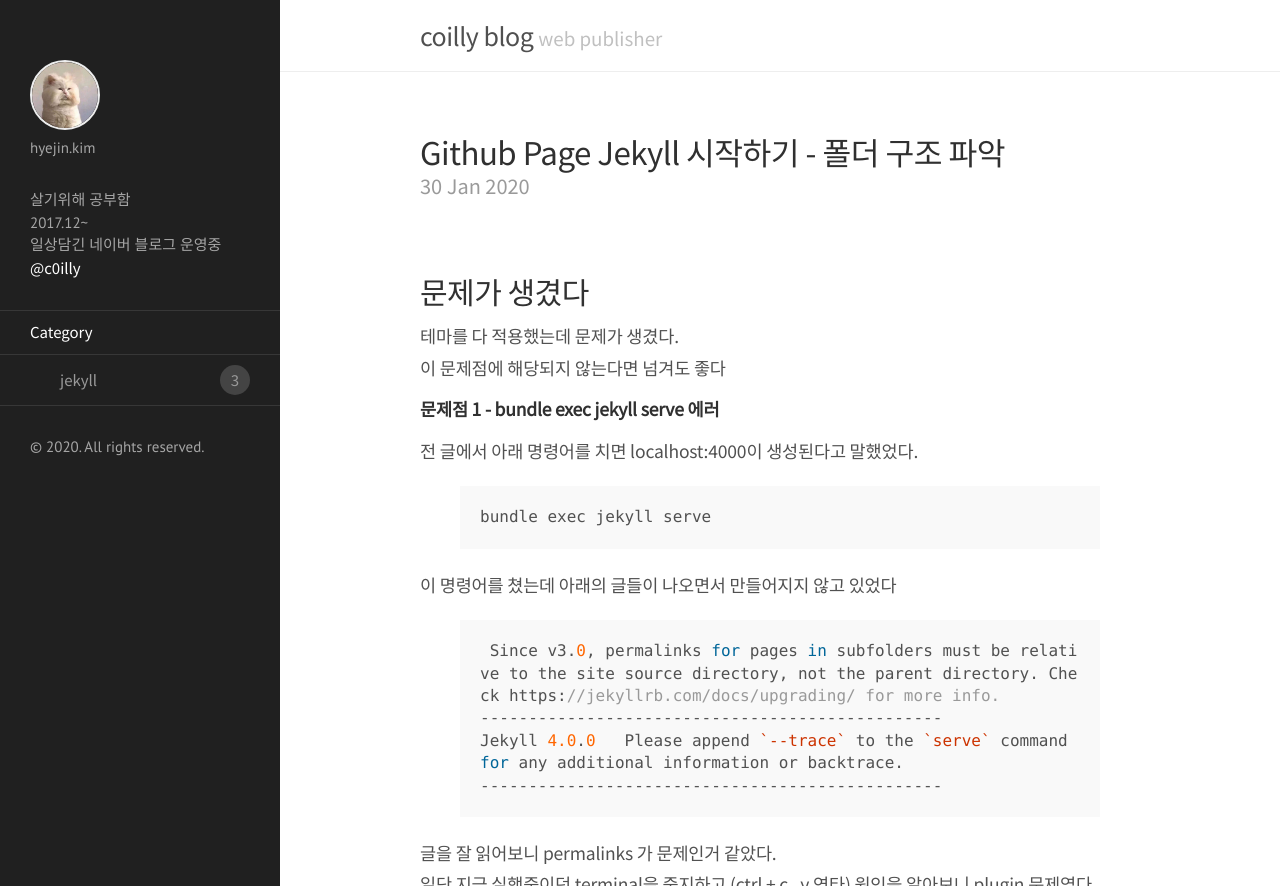
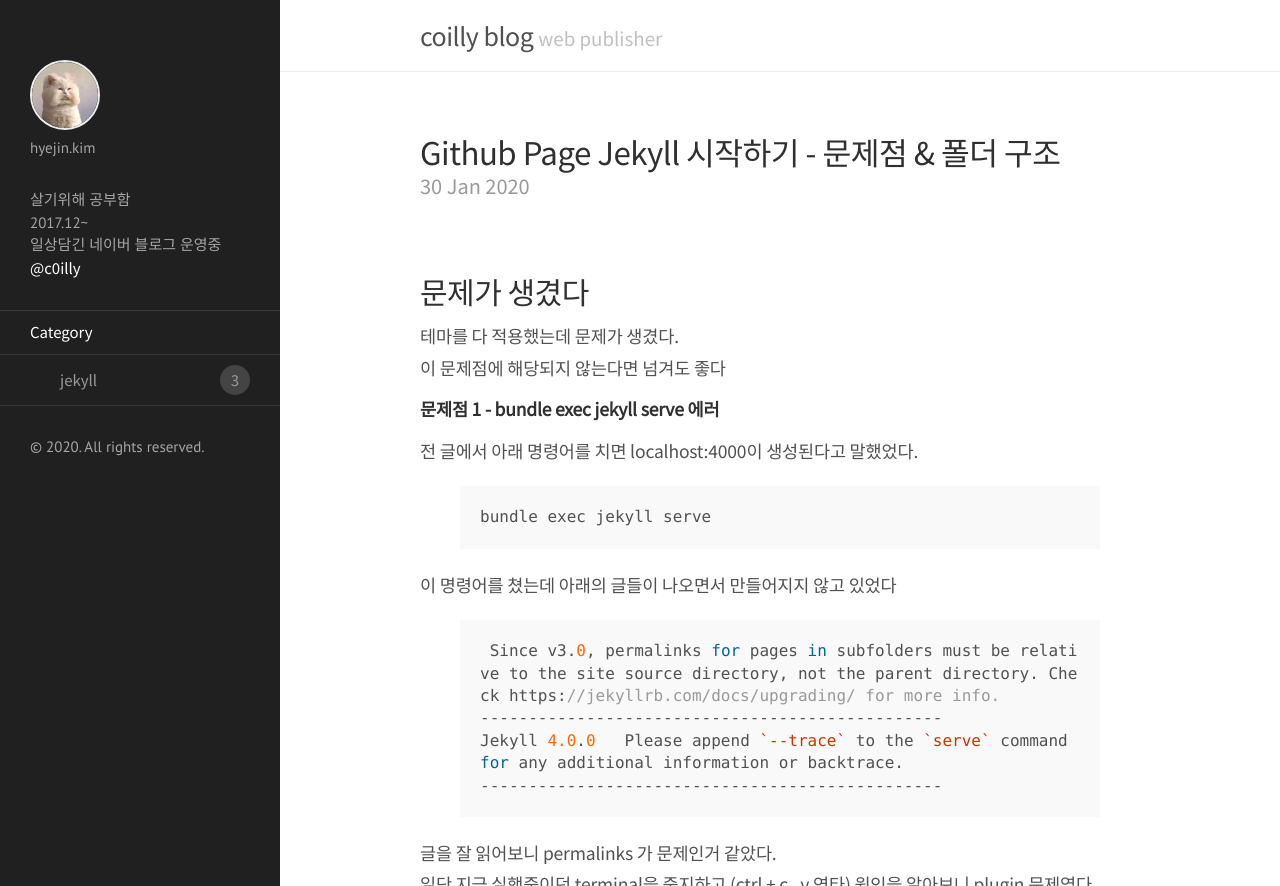
Before and after one commit to Coilly/Coilly.github.io, a Jekyll site: the page built from _posts/2020-01-29-make-jekyll3.md, in a window 1280 px wide and 900 px high, cut to the strip 0-886 px from the top of the window. Built offline with Jekyll 4.4.1, drawn with Linux system fonts in a browser that asks for light colours.

Commit message:
jekyll 폴더 구조파악 글 업데이트

```diff
--- a/_posts/2020-01-29-make-jekyll3.md
+++ b/_posts/2020-01-29-make-jekyll3.md
@@ -2,8 +2,8 @@
 layout: post
 comments: true
 date: 2020-01-30
-title: "Github Page Jekyll 시작하기 - 폴더 구조 파악"
-description: "Github Page Jekyll 만들기 - 폴더 구조 파악"
+title: "Github Page Jekyll 시작하기 - 문제점 & 폴더 구조 "
+description: "Github Page Jekyll 만들기 - 문제점 & 폴더 구조"
 category: jekyll
 ---
 <br>
```
